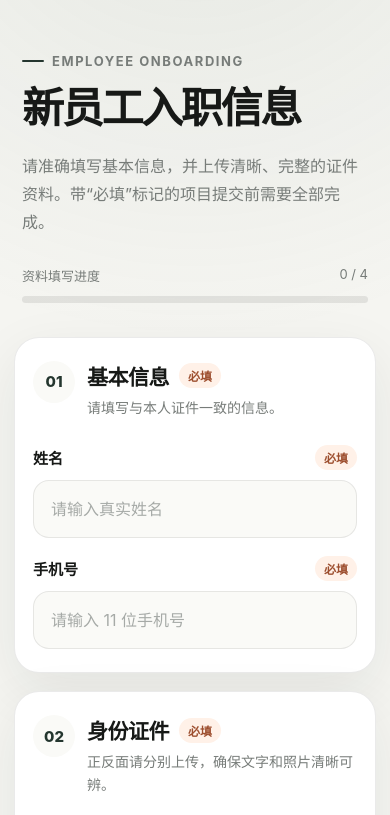
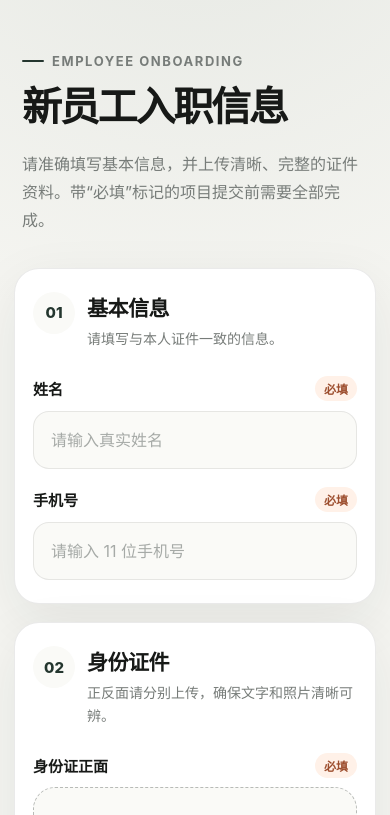
Before and after one commit to zzyspace/employee-information, a website: page public/index.html in a window 390 px wide. Shown: the top 815 px of the page. Drawn offline with Linux system fonts and the light colour scheme.

Commit message:
Refine employee onboarding form

```diff
--- a/public/index.html
+++ b/public/index.html
@@ -82,13 +82,8 @@
         text-transform: uppercase;
       }
       .eyebrow::before { content: ""; width: 22px; height: 2px; background: var(--brand); border-radius: 99px; }
-      h1 { margin: 0; font-size: clamp(42px, 9vw, 68px); line-height: 1.02; letter-spacing: -.055em; }
-      .hero p { margin: 22px 0 0; max-width: 640px; color: var(--muted); font-size: 17px; line-height: 1.75; }
-
-      .progress-wrap { margin-top: 30px; }
-      .progress-meta { display: flex; justify-content: space-between; color: var(--muted); font-size: 13px; }
-      .progress-track { height: 7px; margin-top: 11px; overflow: hidden; border-radius: 99px; background: var(--line); }
-      .progress-bar { width: 0; height: 100%; border-radius: inherit; background: var(--brand); transition: width .25s ease; }
+      h1 { margin: 0; font-size: 40px; line-height: 1.02; letter-spacing: -.055em; }
+      .hero p { margin: 22px 0 0; max-width: 640px; color: var(--muted); font-size: 16px; line-height: 1.75; }
 
       .form-stack { display: grid; gap: 18px; }
       .section-card, .footer-card {
@@ -214,7 +209,6 @@
       @media (max-width: 620px) {
         .stage { padding: 46px 14px 34px; }
         .hero { padding-inline: 8px; }
-        .hero p { font-size: 16px; }
         .section-card { padding: 23px 18px; border-radius: 25px; }
         .section-header { gap: 12px; }
         .badge-num { flex-basis: 42px; width: 42px; height: 42px; }
@@ -230,10 +224,6 @@
         <div class="eyebrow">Employee Onboarding</div>
         <h1>新员工入职信息</h1>
         <p>请准确填写基本信息，并上传清晰、完整的证件资料。带“必填”标记的项目提交前需要全部完成。</p>
-        <div class="progress-wrap" aria-label="填写进度">
-          <div class="progress-meta"><span>资料填写进度</span><span id="progress-text">0 / 4</span></div>
-          <div class="progress-track"><div class="progress-bar" id="progress-bar"></div></div>
-        </div>
       </section>
 
       <form id="employee-form" class="form-stack" novalidate enctype="multipart/form-data">
@@ -241,7 +231,7 @@
           <header class="section-header">
             <div class="badge-num">01</div>
             <div>
-              <div class="section-title-row"><div class="section-title">基本信息</div><span class="tag required">必填</span></div>
+              <div class="section-title-row"><div class="section-title">基本信息</div></div>
               <div class="section-subtitle">请填写与本人证件一致的信息。</div>
             </div>
           </header>
@@ -261,7 +251,7 @@
           <header class="section-header">
             <div class="badge-num">02</div>
             <div>
-              <div class="section-title-row"><div class="section-title">身份证件</div><span class="tag required">必填</span></div>
+              <div class="section-title-row"><div class="section-title">身份证件</div></div>
               <div class="section-subtitle">正反面请分别上传，确保文字和照片清晰可辨。</div>
             </div>
           </header>
@@ -298,7 +288,7 @@
             <div class="badge-num">03</div>
             <div>
               <div class="section-title-row"><div class="section-title">健康证</div><span class="tag">选填</span></div>
-              <div class="section-subtitle">如已办理健康证，可一并上传。</div>
+              <div class="section-subtitle">如未办理健康证请找店长领取资料办理。如已办理健康证必填。</div>
             </div>
           </header>
           <div class="upload-field">
@@ -307,7 +297,7 @@
                 <div class="plus" data-upload-plus="healthCertificate">+</div>
                 <div class="upload-preview" data-upload-preview="healthCertificate" hidden><span>FILE</span></div>
                 <div class="upload-title" data-upload-title="healthCertificate">选择健康证图片或文件</div>
-                <div class="upload-meta" data-upload-meta="healthCertificate">选填 · JPG / PNG / HEIC / PDF · 20MB 内</div>
+                <div class="upload-meta" data-upload-meta="healthCertificate">JPG / PNG / HEIC / PDF · 20MB 内</div>
               </div>
             </label>
             <input class="visually-hidden" id="health-certificate" name="healthCertificate" data-upload-input="healthCertificate" type="file" accept=".jpg,.jpeg,.png,.heic,.heif,.pdf,image/jpeg,image/png,image/heic,image/heif,application/pdf" />
@@ -346,8 +336,6 @@
         const submitButton = document.getElementById("submit-button");
         const successModal = document.getElementById("success-modal");
         const successClose = document.getElementById("success-close");
-        const progressBar = document.getElementById("progress-bar");
-        const progressText = document.getElementById("progress-text");
         const previewUrls = new Map();
 
         function normalizedPath() {
@@ -371,16 +359,6 @@
           if (file.size <= 0) return "上传文件不能为空。";
           return "";
         }
-        function updateProgress() {
-          const completed = [
-            Boolean(nameInput.value.trim()),
-            PHONE_PATTERN.test(phoneInput.value.trim()),
-            Boolean(document.querySelector('[data-upload-input="idCardFront"]').files[0]),
-            Boolean(document.querySelector('[data-upload-input="idCardBack"]').files[0]),
-          ].filter(Boolean).length;
-          progressText.textContent = `${completed} / 4`;
-          progressBar.style.width = `${completed * 25}%`;
-        }
         function clearPreviewUrl(key) {
           const url = previewUrls.get(key);
           if (url) URL.revokeObjectURL(url);
@@ -401,8 +379,7 @@
             plus.hidden = false;
             preview.hidden = true;
             title.textContent = key === "healthCertificate" ? "选择健康证图片或文件" : "选择图片或文件";
-            meta.textContent = `${key === "healthCertificate" ? "选填 · " : ""}JPG / PNG / HEIC / PDF · 20MB 内`;
-            updateProgress();
+            meta.textContent = "JPG / PNG / HEIC / PDF · 20MB 内";
             return;
           }
           zone.classList.add("is-filled");
@@ -423,7 +400,6 @@
           }
           title.textContent = file.name;
           meta.textContent = `${formatBytes(file.size)} · ${file.type || extension.toUpperCase()}`;
-          updateProgress();
         }
 
         for (const input of document.querySelectorAll("[data-upload-input]")) {
@@ -443,10 +419,8 @@
             syncUploadUi(key);
           });
         }
-        nameInput.addEventListener("input", updateProgress);
         phoneInput.addEventListener("input", () => {
           phoneInput.value = phoneInput.value.replace(/\D/g, "").slice(0, 11);
-          updateProgress();
         });
         successClose.addEventListener("click", () => {
           if (window.WeixinJSBridge?.call) return window.WeixinJSBridge.call("closeWindow");
@@ -475,7 +449,6 @@
             if (!response.ok || !payload?.success) throw new Error(payload?.error?.message || "提交失败，请稍后重试。");
             form.reset();
             for (const key of ["idCardFront", "idCardBack", "healthCertificate"]) syncUploadUi(key);
-            updateProgress();
             successModal.hidden = false;
             document.body.classList.add("has-modal");
             successClose.focus();
@@ -486,7 +459,6 @@
             submitButton.textContent = "保存并提交入职信息";
           }
         });
-        updateProgress();
       })();
     </script>
   </body>
```
